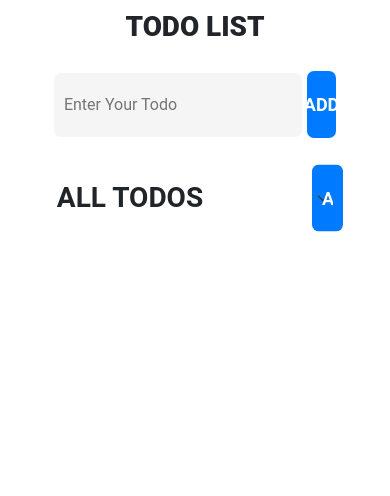
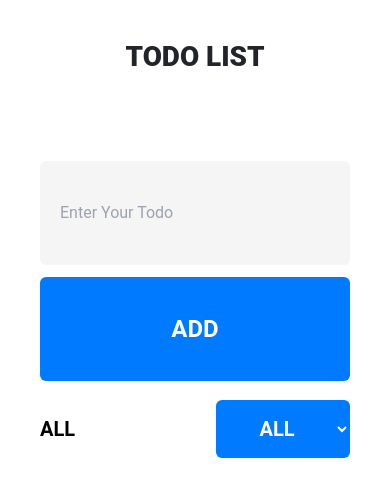
Before and after one commit to amir0pudge/Advanced-Todo-List, a React (Create React App) app: page / in a window 390 px wide. Shown: the top 496 px of the page. Built offline with nearby package versions, Linux system fonts and the light colour scheme.

Commit message:
add tailwind and responsive design

```diff
--- a/package.json
+++ b/package.json
@@ -41,6 +41,7 @@
     ]
   },
   "devDependencies": {
+    "tailwindcss": "^3.4.17",
     "web-vitals": "^4.2.4"
   }
 }
--- a/src/todoList/assets/style/style.css
+++ b/src/todoList/assets/style/style.css
@@ -1,9 +1,14 @@
+@tailwind base;
+@tailwind components;
+@tailwind utilities;
+
 * {
     margin: 0;
     padding: 0;
     box-sizing: border-box;
     font-family: "Roboto", sans-serif;
 }
+
 
 @import url('https://fonts.googleapis.com/css2?family=Roboto:ital,wght@0,100;0,300;0,400;0,500;0,700;0,900;1,100;1,300;1,400;1,500;1,700;1,900&display=swap');
 
@@ -12,164 +17,3 @@
     justify-content: center;
     align-items: center;
 }
-
-.main {
-    width: 100%;
-    height: auto;
-    /* border: 1px solid red; */
-    flex-wrap: wrap;
-}
-
-.title {
-    width: 100%;
-    height: auto;
-    padding: 10px;
-    font-weight: 900;
-    text-transform: uppercase;
-}
-
-form {
-    width: 80%;
-    height: auto;
-    /* border: 1px solid red; */
-}
-
-.inputEntry {
-    width: 100%;
-    height: auto;
-    /* border: 1px solid red; */
-    display: flex;
-    justify-content: space-evenly;
-    align-items: center;
-    padding: 10px;
-}
-
-.Todos {
-    width: 100%;
-    height: auto;
-    padding: 25px 30px;
-    flex-wrap: wrap;
-    /* border: 1px solid #007BFF; */
-}
-
-.Todos>ul {
-    width: 97%;
-    height: auto;
-    /* border: 1px solid green; */
-}
-
-.Todos>ul>li {
-    width: 100%;
-    height: 100%;
-    /* border: 1px solid red; */
-    padding: 20px 10px;
-    margin: 10px 0;
-    list-style-type: none;
-    background-color: whitesmoke;
-    position: relative;
-    flex-wrap: wrap;
-}
-
-.Todos>ul>li button {
-    width: auto;
-    height: auto;
-    border-radius: 7px;
-    background-color: #007BFF;
-    color: white;
-    position: absolute;
-    top: 50%;
-    transform: translateY(-50%);
-    border: none;
-    outline: none;
-    cursor: pointer;
-}
-
-.Todos>ul>li button:nth-of-type(1) {
-    right: 1%;
-}
-
-
-.Todos>ul>li button:nth-of-type(2) {
-    right: 5%;
-}
-
-.Todos>ul>li button:nth-of-type(3) {
-    right: 9%;
-}
-
-.Todos>ul>li button svg {
-    fill: white;
-    width: 35px;
-    height: 35px;
-    padding: 7px;
-}
-
-.inputEntry input {
-    width: 85%;
-    height: auto;
-    border-radius: 7px;
-    outline: none;
-    border: none;
-    background-color: whitesmoke;
-    padding: 20px 10px;
-}
-
-.inputEntry button {
-    width: 10%;
-    height: auto;
-    border: none;
-    outline: none;
-    background-color: #007BFF;
-    border-radius: 7px;
-    padding: 20px 10px;
-    font-weight: 700;
-    color: white;
-    text-transform: uppercase;
-    font-size: 18px;
-    cursor: pointer;
-}
-
-.FilterButton {
-    width: 100%;
-    height: auto;
-    padding: 0 10px;
-    position: relative;
-    min-height: 100px;
-}
-
-.FilterButton select {
-    position: absolute;
-    right: 2.5%;
-    width: 10%;
-    height: auto;
-    border: none;
-    outline: none;
-    background-color: #007BFF;
-    border-radius: 7px;
-    padding: 20px 10px;
-    font-weight: 700;
-    color: white;
-    text-transform: uppercase;
-    font-size: 18px;
-    cursor: pointer;
-    text-align: center;
-    top: 50%;
-    transform: translateY(-50%);
-}
-
-.FilterButton span {
-    width: auto;
-    height: auto;
-    display: flex;
-    align-items: center;
-    font-weight: 700;
-    text-transform: uppercase;
-    /* background-color: red; */
-    padding: 10px;
-    font-size: 28px;
-    max-width: 300px;
-    position: absolute;
-    left: 2.5%;
-    top: 50%;
-    transform: translateY(-50%);
-}
--- a/src/todoList/component/dropdown.jsx
+++ b/src/todoList/component/dropdown.jsx
@@ -1,5 +1,3 @@
-import Form from 'react-bootstrap/Form';
-
 
 function TodoFilter(props) {
 
@@ -18,11 +16,11 @@ function TodoFilter(props) {
     }
 
     return (
-        <Form.Select aria-label="Default select example" onChange={e => listName(e)} >
+        <select aria-label="Default select example" onChange={e => listName(e)} className='w-auto h-auto border-none outline-none bg-blue1 text-white py-3 xs:px-0 sm:px-2 rounded-md uppercase text-xl cursor-pointer text-center bottom-2/4 translate-y-2/4 absolute right-10 font-semibold'  >
             <option value="all">All</option>
             <option value="done">In process</option>
             <option value="undone">Done</option>
-        </Form.Select>
+        </select>
     );
 }
 
--- a/src/todoList/todoList.jsx
+++ b/src/todoList/todoList.jsx
@@ -106,11 +106,11 @@ export default function TodoList() {
     function titleGenertator() {
         let finaltitle;
         if (titleValue === '1') {
-            finaltitle = "all todos"
+            finaltitle = "all "
         } else if (titleValue === '2') {
-            finaltitle = "In process todos"
+            finaltitle = "In process "
         } else if (titleValue === '3') {
-            finaltitle = "done todos"
+            finaltitle = "done "
         }
         return finaltitle
     }
@@ -134,32 +134,34 @@ export default function TodoList() {
 
     return (
         <>
-            <div className='main flex-center'>
-                <form onSubmit={handleSubmit}>
-                    <h1 className='title flex-center'>todo list</h1>
+            <div className='w-100 h-auto flex-center'>
+                <form onSubmit={handleSubmit} className='xs:w-full sm:container h-auto'>
+                    <h1 className='w-100 h-auto p-10 font-extrabold uppercase flex-center'>todo list</h1>
                     <div>
-                        <div className='inputEntry'>
-                            <input type="text" placeholder='Enter Your Todo' onChange={(e) => setValue(e.target.value)} value={value} ref={inputTextRef} />
-                            <button type='submit' className='flex-center' onClick={addValue ? addTodo : pasteEditTodo}>{addValue ? 'add' : 'edit'}</button>
+                        <div className='w-100 h-auto flex justify-evenly items-center p-10 xs:flex-wrap sm:flex-nowrap'>
+                            <input className='xs:w-full sm:w-90 h-auto rounded-md border-none outline-none bg-whitesmoke pr-20 pl-[20px] py-10' type="text" placeholder='Enter Your Todo' onChange={(e) => setValue(e.target.value)} value={value} ref={inputTextRef} />
+                            <button className="xs:w-full sm:w-10 h-auto rounded-md border-none outline-none bg-blue1 text-color flex-center font-bold uppercase text-2xl px-20 py-9 xs:ml-0 xs:mt-3 sm:ml-5 sm:mt-0" type='submit' onClick={addValue ? addTodo : pasteEditTodo}>{addValue ? 'add' : 'edit'}</button>
                         </div>
-                        <div className='FilterButton'>
-                            <span>{titleGenertator()}</span>
-                            <TodoFilter className='FilterButton' parentCallback={parentCallback} />
+                        <div className='w-100 mb-5 relative mt-2'>
+                            <span className='w-auto h-auto text-black  uppercase xs:text-xl sm:text-3xl font-semibold text-center bottom-2/4 translate-y-2/4 absolute left-10'>{titleGenertator()}</span>
+                            <TodoFilter parentCallback={parentCallback} />
                         </div>
-                        <div className='Todos flex-center'>
-                            <ul>
+                        <div className='w-100 h-auto px-25 py-30 flex-wrap flex-center'>
+                            <ul className='w-97 h-auto border-spacing-1 flex-center px-3 flex-wrap mt-10'>
                                 {Show.map((todo) => (
-                                    <li key={todo.key}>{todo.name}
-                                        <button onClick={() => editTodo(todo.key)} className='flex-center'><i><svg xmlns="http://www.w3.org/2000/svg" viewBox="0 0 512 512"><path d="M471.6 21.7c-21.9-21.9-57.3-21.9-79.2 0L362.3 51.7l97.9 97.9 30.1-30.1c21.9-21.9 21.9-57.3 0-79.2L471.6 21.7zm-299.2 220c-6.1 6.1-10.8 13.6-13.5 21.9l-29.6 88.8c-2.9 8.6-.6 18.1 5.8 24.6s15.9 8.7 24.6 5.8l88.8-29.6c8.2-2.7 15.7-7.4 21.9-13.5L437.7 172.3 339.7 74.3 172.4 241.7zM96 64C43 64 0 107 0 160L0 416c0 53 43 96 96 96l256 0c53 0 96-43 96-96l0-96c0-17.7-14.3-32-32-32s-32 14.3-32 32l0 96c0 17.7-14.3 32-32 32L96 448c-17.7 0-32-14.3-32-32l0-256c0-17.7 14.3-32 32-32l96 0c17.7 0 32-14.3 32-32s-14.3-32-32-32L96 64z" /></svg></i></button>
-                                        <button onClick={() => removeTodo(todo.key)} className='flex-center'><i><svg xmlns="http://www.w3.org/2000/svg" viewBox="0 0 448 512"><path d="M135.2 17.7L128 32 32 32C14.3 32 0 46.3 0 64S14.3 96 32 96l384 0c17.7 0 32-14.3 32-32s-14.3-32-32-32l-96 0-7.2-14.3C307.4 6.8 296.3 0 284.2 0L163.8 0c-12.1 0-23.2 6.8-28.6 17.7zM416 128L32 128 53.2 467c1.6 25.3 22.6 45 47.9 45l245.8 0c25.3 0 46.3-19.7 47.9-45L416 128z" /></svg></i></button>
-                                        {!todo.checked && (<button onClick={() => checkedTodo(todo.key)} className='flex-center checkBTN'><i><svg xmlns="http://www.w3.org/2000/svg" viewBox="0 0 448 512"><path d="M438.6 105.4c12.5 12.5 12.5 32.8 0 45.3l-256 256c-12.5 12.5-32.8 12.5-45.3 0l-128-128c-12.5-12.5-12.5-32.8 0-45.3s32.8-12.5 45.3 0L160 338.7 393.4 105.4c12.5-12.5 32.8-12.5 45.3 0z" /></svg></i></button>)}
+                                    <li className='w-100 h-100 px-10 py-10 mb-3 list-none bg-whitesmoke relative flex-wrap rounded-md leading-11 xs:flex sm:block justify-center' key={todo.key}>{todo.name}
+                                        <span className='xs:flex xs:w-full sm:inline justify-center'>
+                                            <button onClick={() => editTodo(todo.key)} className=' xs:px-6 xs:py-6 sm:px-3 sm:py-3 min-w-12 flex-center h-50 rounded-md bg-blue1 text-white  bottom-2/4 border-none outline-none cursor-pointer mx-1 float-right	buttonFix1'><i className='min-w-4 h-5 fill-color'><svg className='text-white' xmlns="http://www.w3.org/2000/svg" viewBox="0 0 512 512"><path d="M471.6 21.7c-21.9-21.9-57.3-21.9-79.2 0L362.3 51.7l97.9 97.9 30.1-30.1c21.9-21.9 21.9-57.3 0-79.2L471.6 21.7zm-299.2 220c-6.1 6.1-10.8 13.6-13.5 21.9l-29.6 88.8c-2.9 8.6-.6 18.1 5.8 24.6s15.9 8.7 24.6 5.8l88.8-29.6c8.2-2.7 15.7-7.4 21.9-13.5L437.7 172.3 339.7 74.3 172.4 241.7zM96 64C43 64 0 107 0 160L0 416c0 53 43 96 96 96l256 0c53 0 96-43 96-96l0-96c0-17.7-14.3-32-32-32s-32 14.3-32 32l0 96c0 17.7-14.3 32-32 32L96 448c-17.7 0-32-14.3-32-32l0-256c0-17.7 14.3-32 32-32l96 0c17.7 0 32-14.3 32-32s-14.3-32-32-32L96 64z" /></svg></i></button>
+                                            <button onClick={() => removeTodo(todo.key)} className='xs:px-6 xs:py-6 sm:px-3 sm:py-3 min-w-12 flex-center h-50 rounded-md bg-blue1 text-white  bottom-2/4 border-none outline-none cursor-pointer mx-1 float-right buttonFix2'><i className='min-w-4 h-5 fill-color'><svg className='text-white' xmlns="http://www.w3.org/2000/svg" viewBox="0 0 448 512"><path d="M135.2 17.7L128 32 32 32C14.3 32 0 46.3 0 64S14.3 96 32 96l384 0c17.7 0 32-14.3 32-32s-14.3-32-32-32l-96 0-7.2-14.3C307.4 6.8 296.3 0 284.2 0L163.8 0c-12.1 0-23.2 6.8-28.6 17.7zM416 128L32 128 53.2 467c1.6 25.3 22.6 45 47.9 45l245.8 0c25.3 0 46.3-19.7 47.9-45L416 128z" /></svg></i></button>
+                                            {!todo.checked && (<button onClick={() => checkedTodo(todo.key)} className='xs:px-6 xs:py-6 sm:px-3 sm:py-3 min-w-14 flex-center h-50 rounded-md bg-blue1 text-white  bottom-2/4 border-none outline-none cursor-pointer mx-1 float-right buttonFix3'><i className='min-w-4 h-5 fill-color'><svg xmlns="http://www.w3.org/2000/svg" viewBox="0 0 448 512"><path d="M438.6 105.4c12.5 12.5 12.5 32.8 0 45.3l-256 256c-12.5 12.5-32.8 12.5-45.3 0l-128-128c-12.5-12.5-12.5-32.8 0-45.3s32.8-12.5 45.3 0L160 338.7 393.4 105.4c12.5-12.5 32.8-12.5 45.3 0z" /></svg></i></button>)}
+                                        </span>
                                     </li>
                                 ))}
                             </ul>
                         </div>
-                    </div>
-                </form>
-            </div>
+                    </div >
+                </form >
+            </div >
         </>
     )
 }
--- /dev/null
+++ b/tailwind.config.js
@@ -0,0 +1,38 @@
+/** @type {import('tailwindcss').Config} */
+module.exports = {
+  content: [
+    "./todolist.jsx",
+    "./src/**/*.{js,jsx,ts,tsx}",
+    "./component/dropdown.jsx"
+  ],
+  theme: {
+    screens: {
+      xs:'0px',
+      sm: '640px',
+      md: '768px',
+      lg: '1024px',
+      xl: '1280px',
+    },
+    extend: {
+      colors: {
+        'blue1': '#007BFF',
+        "whitesmoke": '#f5f5f5',
+        'color': '#fff'
+      },
+      width: {
+        '97': '97%',
+        '90': '90%',
+        '10': '10%',
+        'auto': 'auto'
+      },
+      padding: {
+        '20px': "20px"
+      },
+      lineHeight: {
+        '11': '3rem'
+      }
+
+    }
+  },
+  plugins: [],
+}
```
Also changed, not shown: 1 other file (tests, documents, lock files or other folders).
